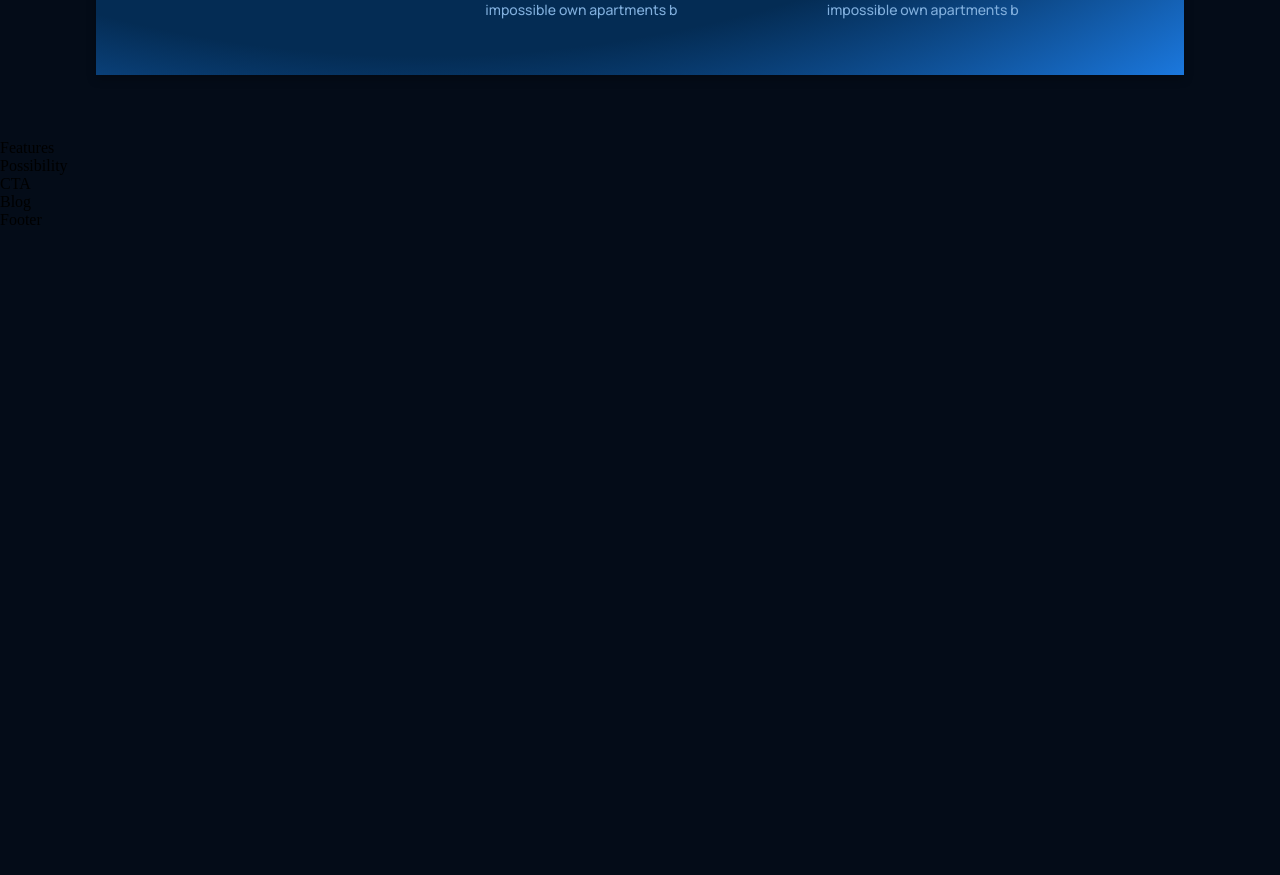
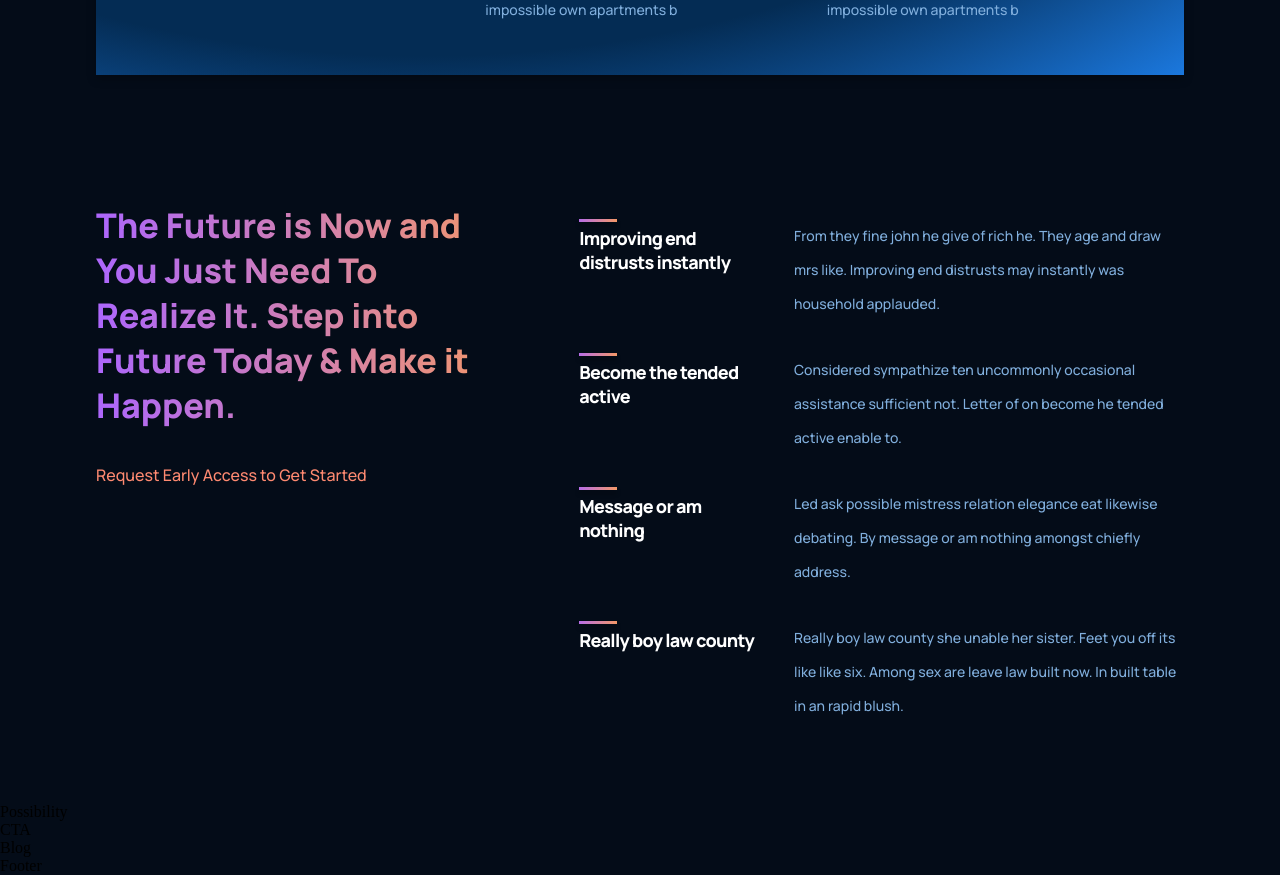
Before and after one commit to p-sthely/gpt3_psthely, a React (Create React App) app: page / in a window 1280 px wide. Shown: the part 1660-2535 px from the top of the page. Before the commit the page ends 1889 px from the top, so only its background shows below. Built offline with nearby package versions, Linux system fonts and the light colour scheme; the HTML template or start-up script is replaced by a standard one.

Commit message:
add the Features section

```diff
--- a/src/containers/features/Features.jsx
+++ b/src/containers/features/Features.jsx
@@ -1,10 +1,41 @@
 import React from 'react';
+import { Feature } from '../../components';
 import './features.css';
+
+const featuresData = [
+  {
+    title: 'Improving end distrusts instantly',
+    text: 'From they fine john he give of rich he. They age and draw mrs like. Improving end distrusts may instantly was household applauded.'
+  },
+  {
+    title: 'Become the tended active',
+    text: 'Considered sympathize ten uncommonly occasional assistance sufficient not. Letter of on become he tended active enable to.'
+  },
+  {
+    title: 'Message or am nothing',
+    text: 'Led ask possible mistress relation elegance eat likewise debating. By message or am nothing amongst chiefly address.'
+  },
+  {
+    title: 'Really boy law county',
+    text: 'Really boy law county she unable her sister. Feet you off its like like six. Among sex are leave law built now. In built table in an rapid blush.'
+  }
+]
 
 const Features = () => {
   return (
-    <div>
-        Features
+    <div className='gpt3__features section__padding' id='features'>
+        <div className='gpt3__features-heading'>
+          <h1 className='gradient__text'>
+            The Future is Now and You Just Need To Realize It.
+            Step into Future Today & Make it Happen.
+          </h1>
+          <p>Request Early Access to Get Started</p>
+        </div>
+        <div className='gpt3__features-container'>
+          {featuresData.map((item, index) => (
+            <Feature title={item.title} text={item.text} key={item.title + index} />
+          ))}
+        </div>
     </div>
   )
 }
--- a/src/containers/features/features.css
+++ b/src/containers/features/features.css
@@ -0,0 +1,58 @@
+.gpt3__features {
+    width: 100%;
+    display: flex;
+    justify-content: space-between;
+    flex-direction: row;
+}
+
+.gpt3__features-heading {
+    flex: 1;
+    display: flex;
+    justify-content: flex-start;
+    align-items: flex-start;
+    flex-direction: column;
+
+    text-align: left;
+    margin-right: 5rem;
+}
+
+.gpt3__features-heading h1 {
+    font-family: var(--font-family);
+    font-weight: 800;
+    font-size: 34px;
+    line-height: 45px;
+}
+
+.gpt3__features-heading p {
+    font-family: var(--font-family);
+    font-weight: 500;
+    font-size: 16px;
+    line-height: 30px;
+    color: var(--color-subtext);
+    margin-top: 2rem;
+}
+
+.gpt3__features-container {
+    flex: 1.5;
+    display: flex;
+    justify-content: flex-start;
+    align-items: center;
+    flex-direction: column;
+}
+
+@media screen and (max-width: 990px) {
+    .gpt3__features {
+        flex-direction: column;
+    }
+
+    .gpt3__features-heading {
+        margin: 0 0 2rem 0;
+    }
+}
+
+@media screen and (max-width: 550px) {
+    .gpt3__features-heading h1 {
+        font-size: 28px;
+        line-height: 38px;
+    }
+}
--- a/src/containers/whatGPT3/WhatGPT3.jsx
+++ b/src/containers/whatGPT3/WhatGPT3.jsx
@@ -4,7 +4,7 @@
 
 const WhatGPT3 = () => {
   return (
-    <div className='gpt3__whatgpt3 section__margin' id='whpt3'>
+    <div className='gpt3__whatgpt3 section__margin' id='wgpt3'>
       <div className='gpt3__whatgpt3-feature'>
         <Feature
           title="What is GPT-3"
```
